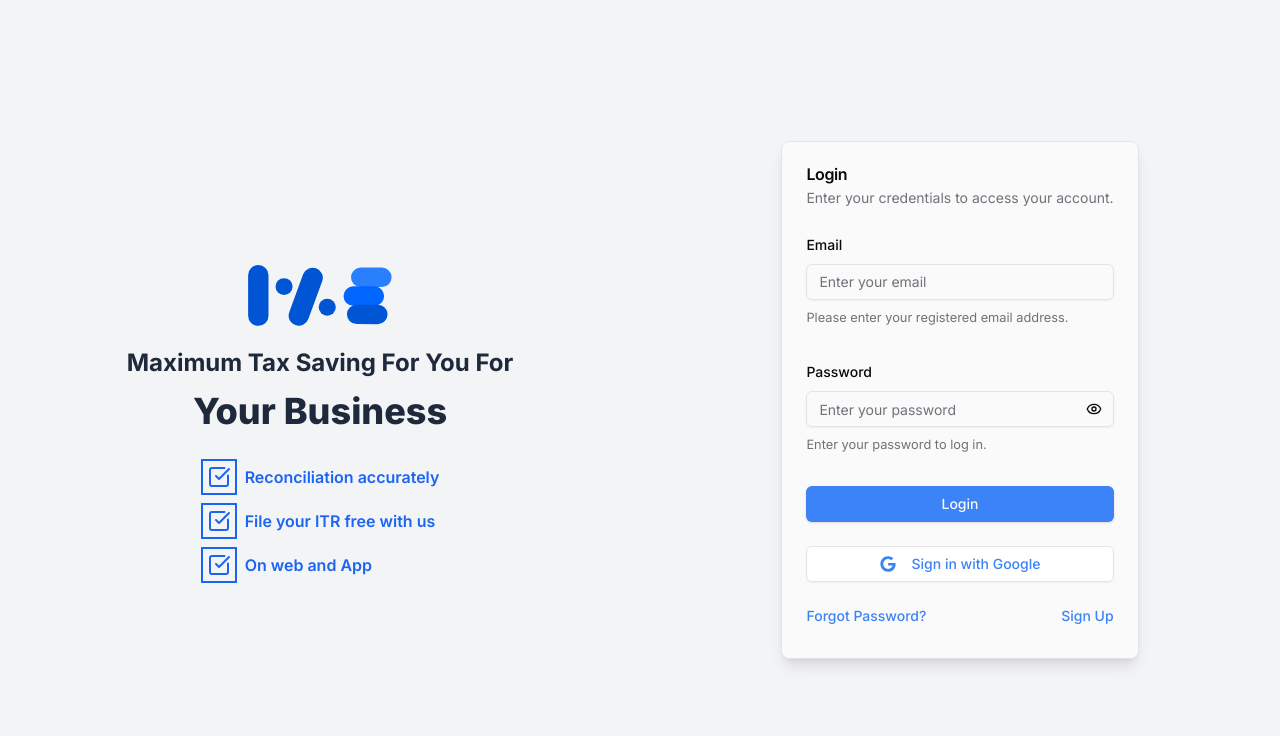
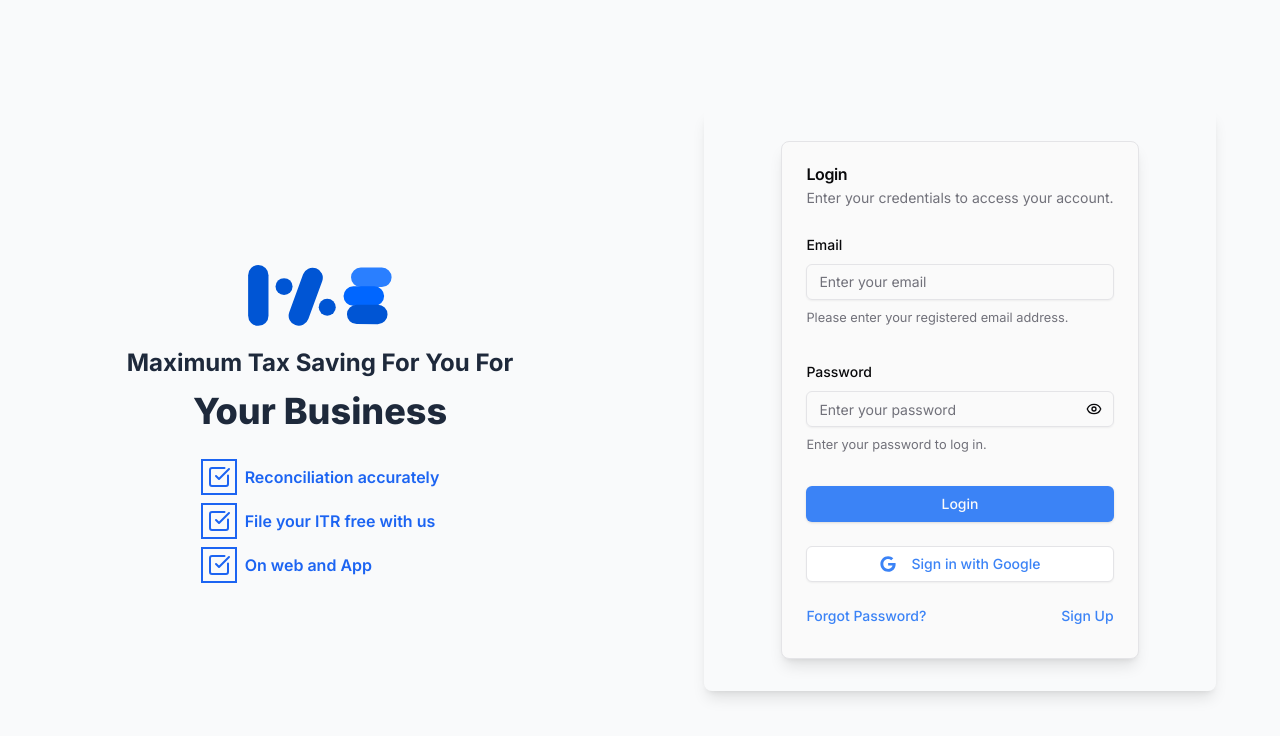
Before and after one commit to wpsadi/itaxeasy-wpsadi, a Next.js app: page /login in a window 1280 px wide. Shown: the top 736 px of the page. Built offline with nearby package versions, Linux system fonts and the light colour scheme; no server answers.

Commit message:
minor fixes in login #1

```diff
--- a/src/app/(pages)/(auth)/login/loginForm.tsx
+++ b/src/app/(pages)/(auth)/login/loginForm.tsx
@@ -56,7 +56,7 @@ export function LoginForm() {
   }
 
   return (
-    <Card className="shadow-lg bg-neutral-50   rounded-lg   max-w-[450px] min-w-[350px]   ">
+    <Card className="shadow-lg bg-neutral-50   rounded-lg   max-w-[400px] min-w-[350px]   ">
       <CardHeader>
         <CardTitle>Login</CardTitle>
         <CardDescription>
--- a/src/app/(pages)/(auth)/login/page.tsx
+++ b/src/app/(pages)/(auth)/login/page.tsx
@@ -6,14 +6,19 @@ import { LoginForm } from "./loginForm";
 function Page() {
   return (
     <>
-    <div className="min-h-screen flex items-center justify-center bg-neutral-50 lg:bg-gray-100">
-      <div className="grid gap-8 sm:place-content-center lg:grid-cols-2 mx-auto lg:container px-4 py-4">
-        <FormBrand />
-        <div className="flex items-center justify-center">
-        <LoginForm />
+      <section className="bg-gray-50 min-h-screen w-full flex items-center">
+        <div className="container mx-auto px-4 lg:px-8 py-8 lg:py-16 grid lg:grid-cols-2 items-center gap-8 lg:gap-16">
+          {/* Left Section */}
+          <div className="flex flex-col justify-center text-center lg:text-left">
+            <FormBrand />
+          </div>
+
+          {/* Right Section */}
+          <div className="w-full max-w-md mx-auto flex items-center justify-center lg:max-w-lg p-6 sm:p-8 rounded-lg shadow-lg">
+            <LoginForm />
+          </div>
         </div>
-      </div>
-    </div>
+      </section>
     </>
   );
 }
```
